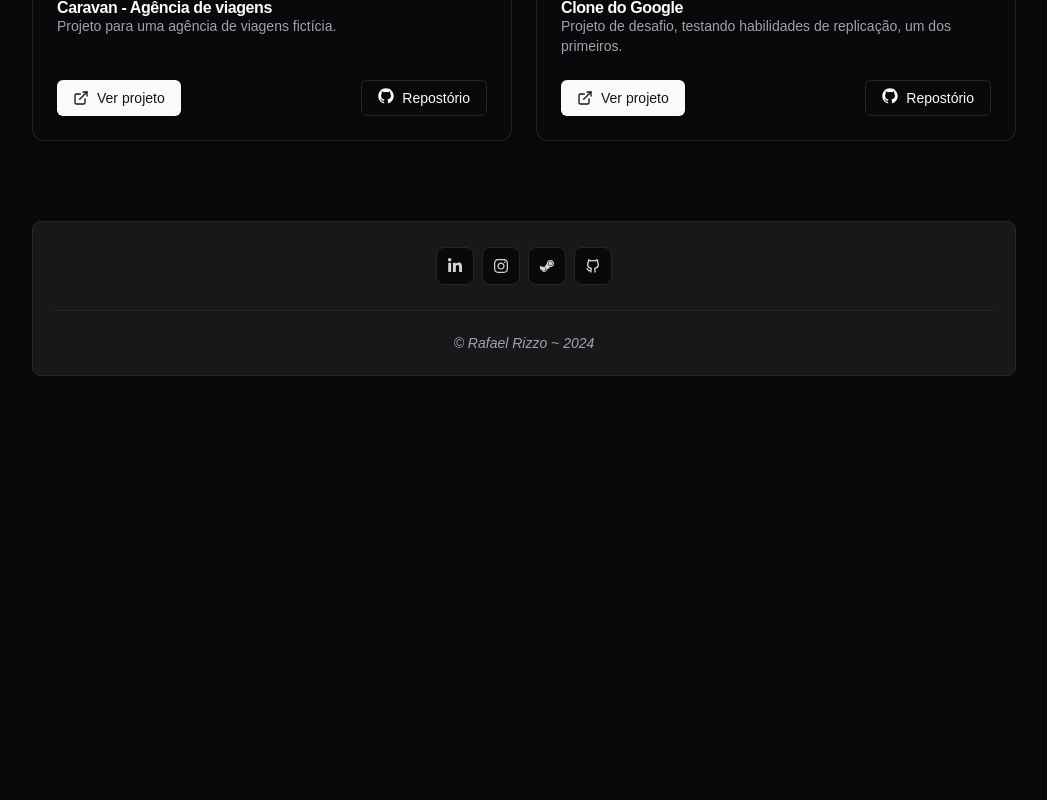
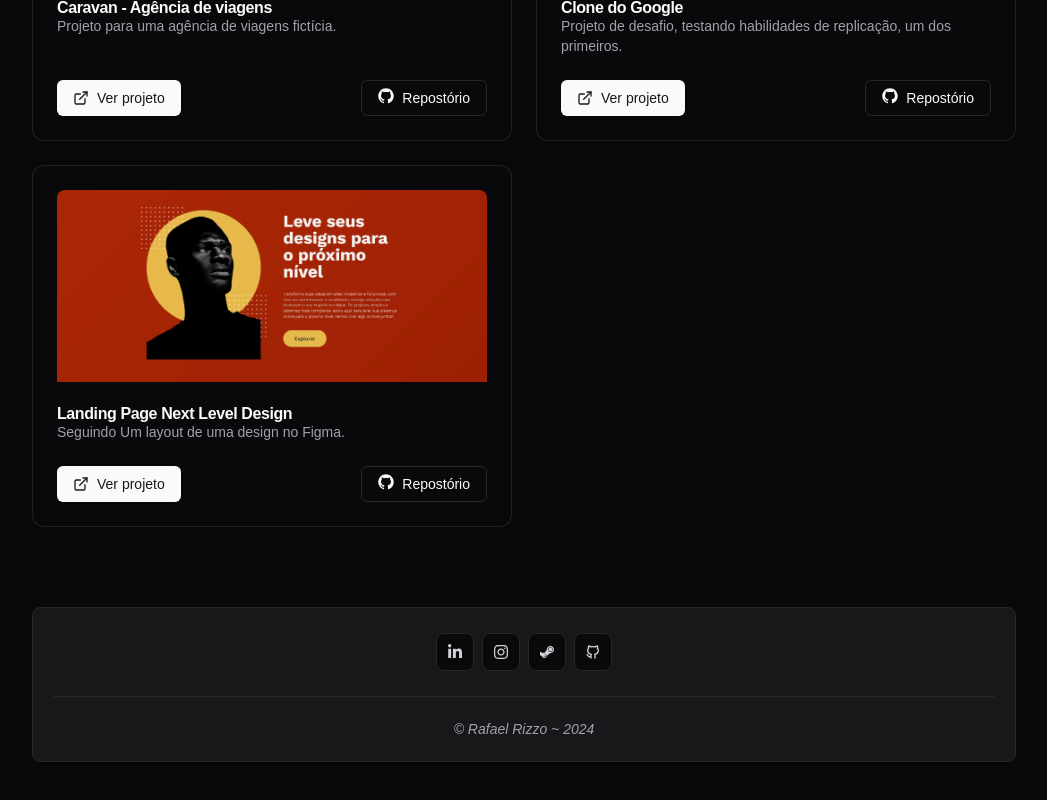
Before and after one commit to rafaelRizzo/meu-portfolio, a Next.js app: page / in a window 1280 px wide. Shown: the part 4307-5107 px from the top of the page, without its empty margins (116-1163 px from the left). Before the commit the page ends 4723 px from the top, so only its background shows below. Built offline with nearby package versions, Linux system fonts and the light colour scheme.

Commit message:
feat: adicionado novo projeto

```diff
--- a/src/components/Projects/index.jsx
+++ b/src/components/Projects/index.jsx
@@ -79,6 +79,15 @@ const projects = [
         projectUrl: "https://clone-google.rafael-rizzo.com",
         githubUrl: "https://github.com/rafaelRizzo/clone-google",
     },
+    {
+        id: 9,
+        title: "Landing Page Next Level Design",
+        description: "Seguindo Um layout de uma design no Figma.",
+        imageUrl: "/projects/landing-next-level.webp",
+        projectUrl: "https://landing-next-level.rafael-rizzo.com",
+        githubUrl: "https://github.com/rafaelRizzo/landing-design-next-level",
+    }
+    //
 
 ]
 
```
Also changed, not shown: public/projects/landing-next-level.webp (added).
